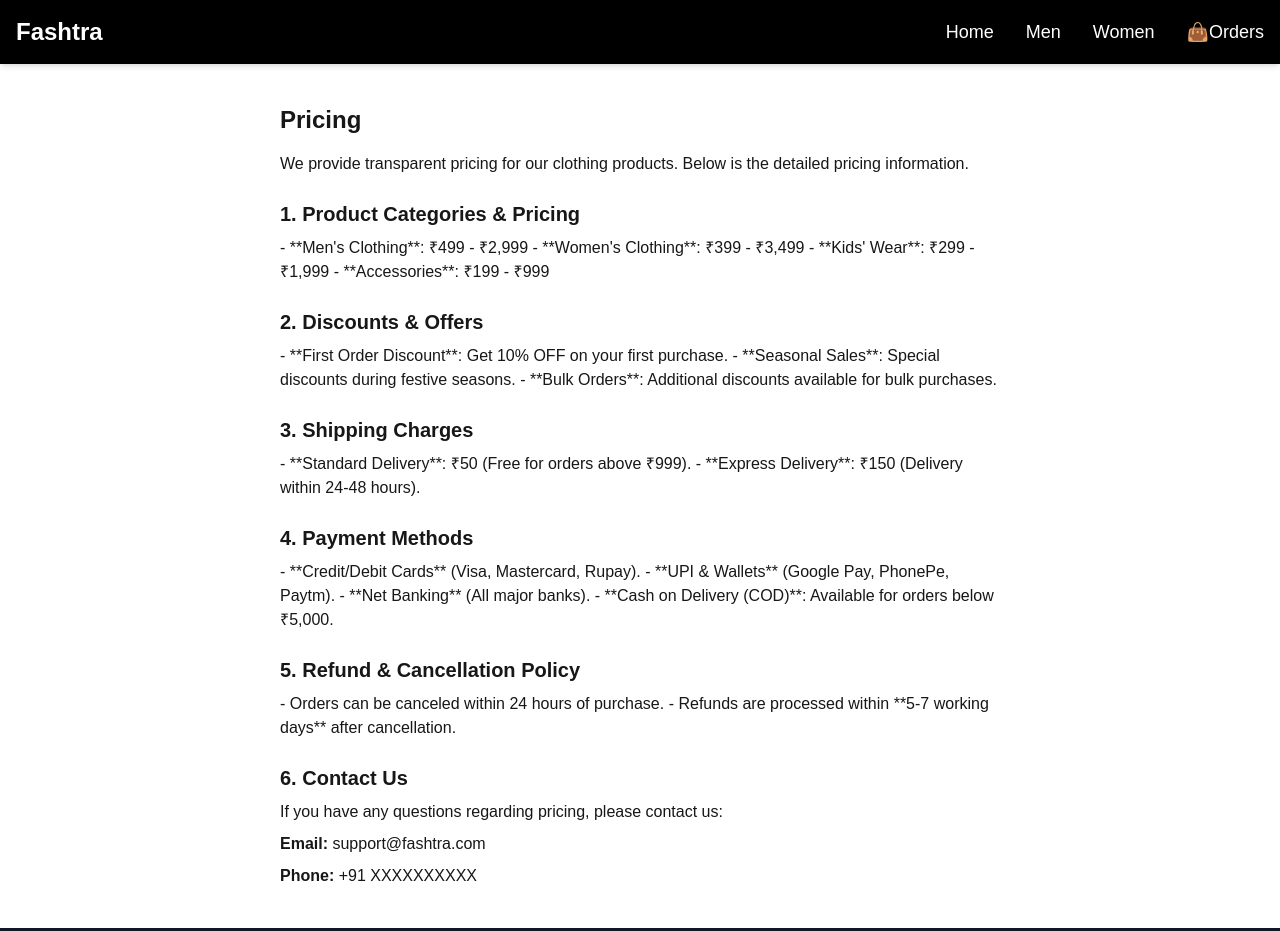
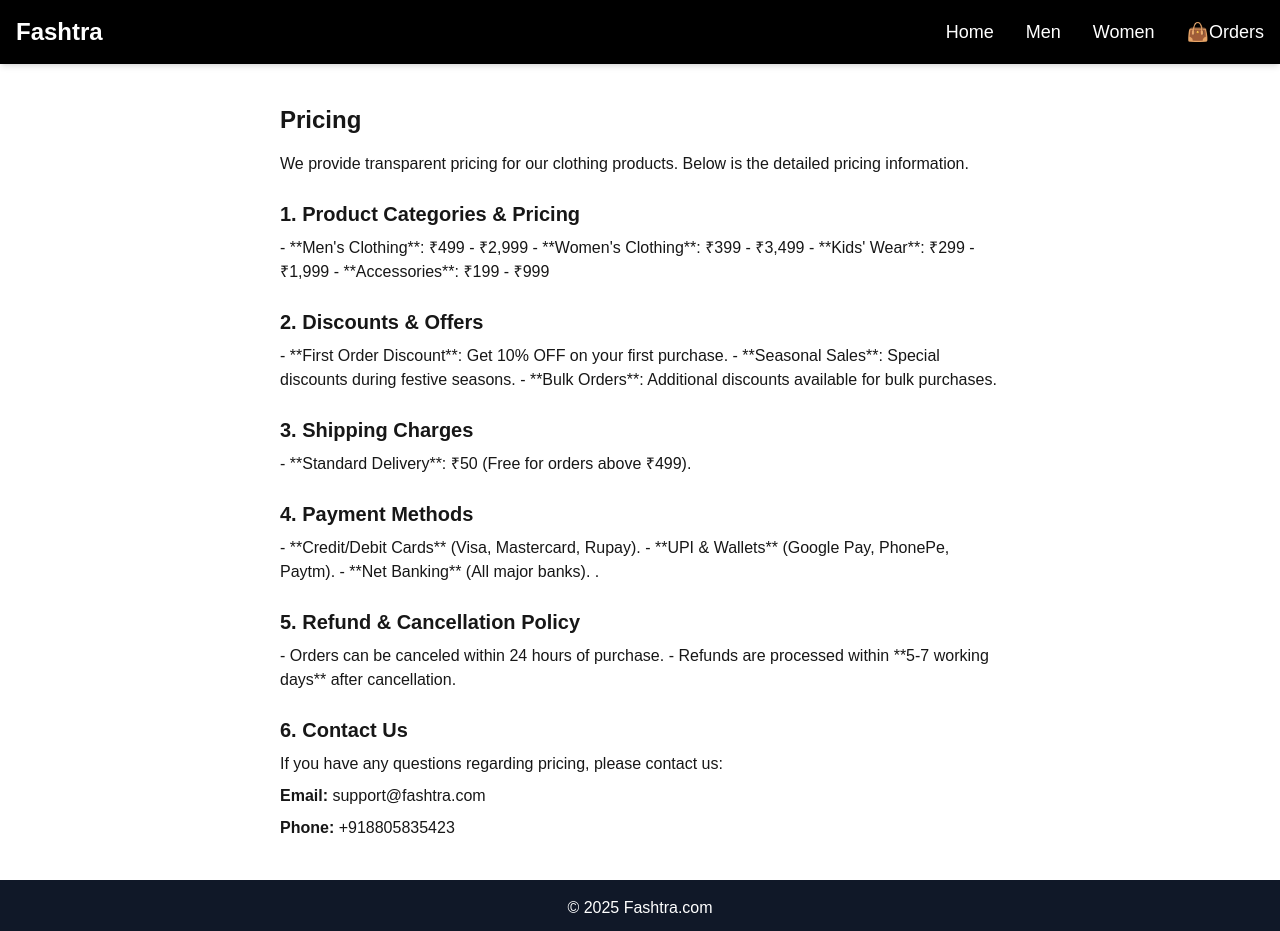
Before and after one commit to Krishnakant007/Fashtra, a Next.js app: page /pricing in a window 1280 px wide. Shown: the top 931 px of the page. Built offline with nearby package versions, Linux system fonts and the light colour scheme.

Commit message:
Update page.tsx

```diff
--- a/src/app/pricing/page.tsx
+++ b/src/app/pricing/page.tsx
@@ -37,8 +37,8 @@ export default function PricingPage() {
 
         <h2 className="text-xl font-semibold mt-6">3. Shipping Charges</h2>
         <p className="mt-2">
-          - **Standard Delivery**: ₹50 (Free for orders above ₹999).
-          - **Express Delivery**: ₹150 (Delivery within 24-48 hours).
+          - **Standard Delivery**: ₹50 (Free for orders above ₹499).
+
         </p>
 
         <h2 className="text-xl font-semibold mt-6">4. Payment Methods</h2>
@@ -46,7 +46,7 @@ export default function PricingPage() {
           - **Credit/Debit Cards** (Visa, Mastercard, Rupay).
           - **UPI & Wallets** (Google Pay, PhonePe, Paytm).
           - **Net Banking** (All major banks).
-          - **Cash on Delivery (COD)**: Available for orders below ₹5,000.
+      .
         </p>
 
         <h2 className="text-xl font-semibold mt-6">5. Refund & Cancellation Policy</h2>
@@ -60,7 +60,7 @@ export default function PricingPage() {
           If you have any questions regarding pricing, please contact us:
         </p>
         <p className="mt-2"><strong>Email:</strong> support@fashtra.com</p>
-        <p className="mt-2"><strong>Phone:</strong> +91 XXXXXXXXXX</p>
+        <p className="mt-2"><strong>Phone:</strong> +918805835423</p>
       </div>
     );
   }
```
